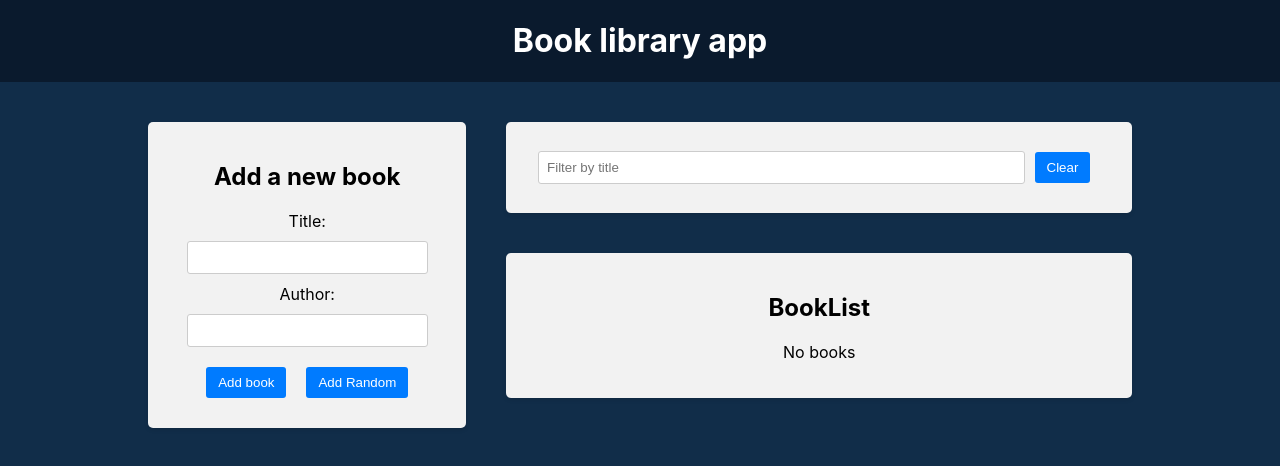
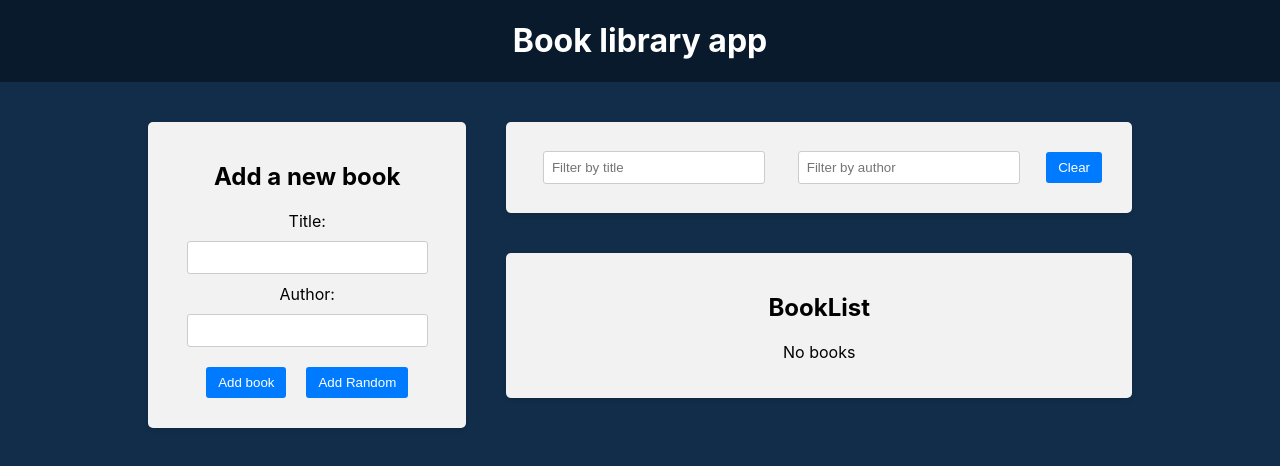
Before and after one commit to XMEJLb/30-react-redux, a React (Create React App) app in the folder frontend/: page / in a window 1280 px wide. Shown: the top 466 px of the page. Built offline with nearby package versions, Linux system fonts and the light colour scheme.

Commit message:
add Author filter

```diff
--- a/frontend/src/components/BookList/BookList.js
+++ b/frontend/src/components/BookList/BookList.js
@@ -1,15 +1,19 @@
 import { useSelector, useDispatch } from "react-redux";
 import { deleteBook, changeBookmark } from "../../redux/books/actionCreators";
 import { BsBookmarkStarFill, BsBookmarkStar } from "react-icons/bs";
-import { selectTitleFiter } from "../../redux/slices/filterSlice";
+import {
+  selectTitleFiter,
+  selectAuthorFilter,
+} from "../../redux/slices/filterSlice";
 import "./BookList.css";
 
 const BookList = () => {
   const books = useSelector((state) => state.books);
   const filterTitle = useSelector(selectTitleFiter);
-  const filtertedBooks = books.filter((e) =>
-    e.title.toLowerCase().includes(filterTitle)
-  );
+  const authorTitle = useSelector(selectAuthorFilter);
+  const filtertedBooks = books
+    .filter((e) => e.title.toLowerCase().includes(filterTitle.toLowerCase()))
+    .filter((e) => e.author.toLowerCase().includes(authorTitle.toLowerCase()));
   const dispatch = useDispatch();
   const handleDeleteBook = (id) => {
     dispatch(deleteBook(id));
--- a/frontend/src/components/Filter/Filter.js
+++ b/frontend/src/components/Filter/Filter.js
@@ -1,6 +1,8 @@
 import {
   setTitleFilter,
   selectTitleFiter,
+  setAuthorFilter,
+  selectAuthorFilter,
 } from "../../redux/slices/filterSlice";
 import { useDispatch, useSelector } from "react-redux";
 
@@ -14,10 +16,16 @@ const Filter = () => {
   };
   const clearTitleFilterChange = () => {
     dispatch(setTitleFilter(""));
+    dispatch(setAuthorFilter(""));
+  };
+  const authorFilter = useSelector(selectAuthorFilter);
+  const handleAuthorFilterChange = (e) => {
+    dispatch(setAuthorFilter(e.target.value));
   };
 
   return (
     <div className="app-block filter">
+      <div className="filter-row">
         <div className="filter-group">
           <input
             type="text"
@@ -25,6 +33,15 @@ const Filter = () => {
             placeholder="Filter by title"
             onChange={handleTitleFilterChange}
           />
+        </div>
+        <div className="filter-group">
+          <input
+            type="text"
+            value={authorFilter}
+            placeholder="Filter by author"
+            onChange={handleAuthorFilterChange}
+          />
+        </div>
         <button onClick={() => clearTitleFilterChange()}>Clear</button>
       </div>
     </div>
--- a/frontend/src/redux/slices/filterSlice.js
+++ b/frontend/src/redux/slices/filterSlice.js
@@ -2,6 +2,7 @@ import { createSlice } from "@reduxjs/toolkit";
 
 const initialState = {
   title: "",
+  author: "",
 };
 
 const filterSlice = createSlice({
@@ -11,8 +12,12 @@ const filterSlice = createSlice({
     setTitleFilter: (state, action) => {
       state.title = action.payload;
     },
+    setAuthorFilter: (state, action) => {
+      state.author = action.payload;
+    },
   },
 });
-export const { setTitleFilter } = filterSlice.actions;
+export const { setTitleFilter, setAuthorFilter } = filterSlice.actions;
 export const selectTitleFiter = (state) => state.filter.title;
+export const selectAuthorFilter = (state) => state.filter.author;
 export default filterSlice.reducer;
```
Lines whose indentation alone changed are shown as unchanged.
